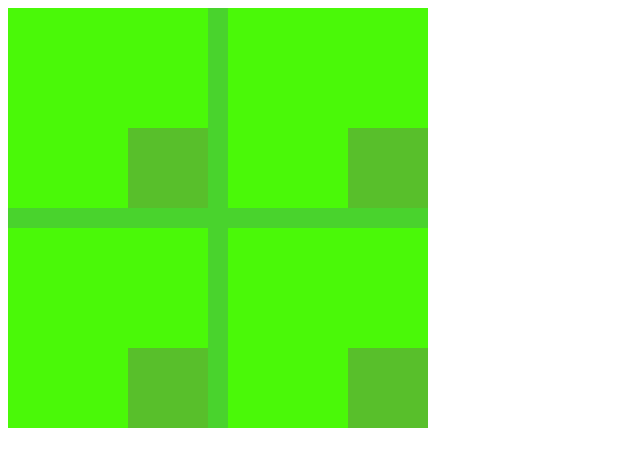
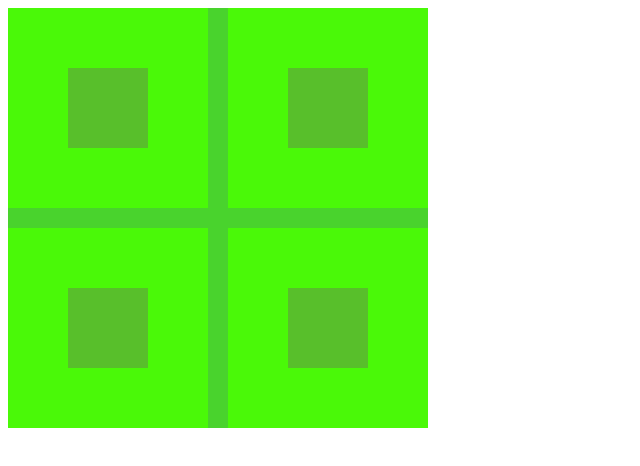
Before and after one commit to Samuel01558/cssgrid, a plain HTML site: page cuadro.html in a window 1280 px wide. Shown: the whole page, without its empty margins (0-640 px from the left). Drawn offline with Linux system fonts and the light colour scheme.

Commit message:
cambio  el cuadrado secundario al centro

```diff
--- a/css/bandera.css
+++ b/css/bandera.css
@@ -13,7 +13,7 @@
     width: 200px;
     height: 200px;
     background-color: #4AF908;
-    place-items: end;
+    place-items: center;
 }
 
 .item div {
```
